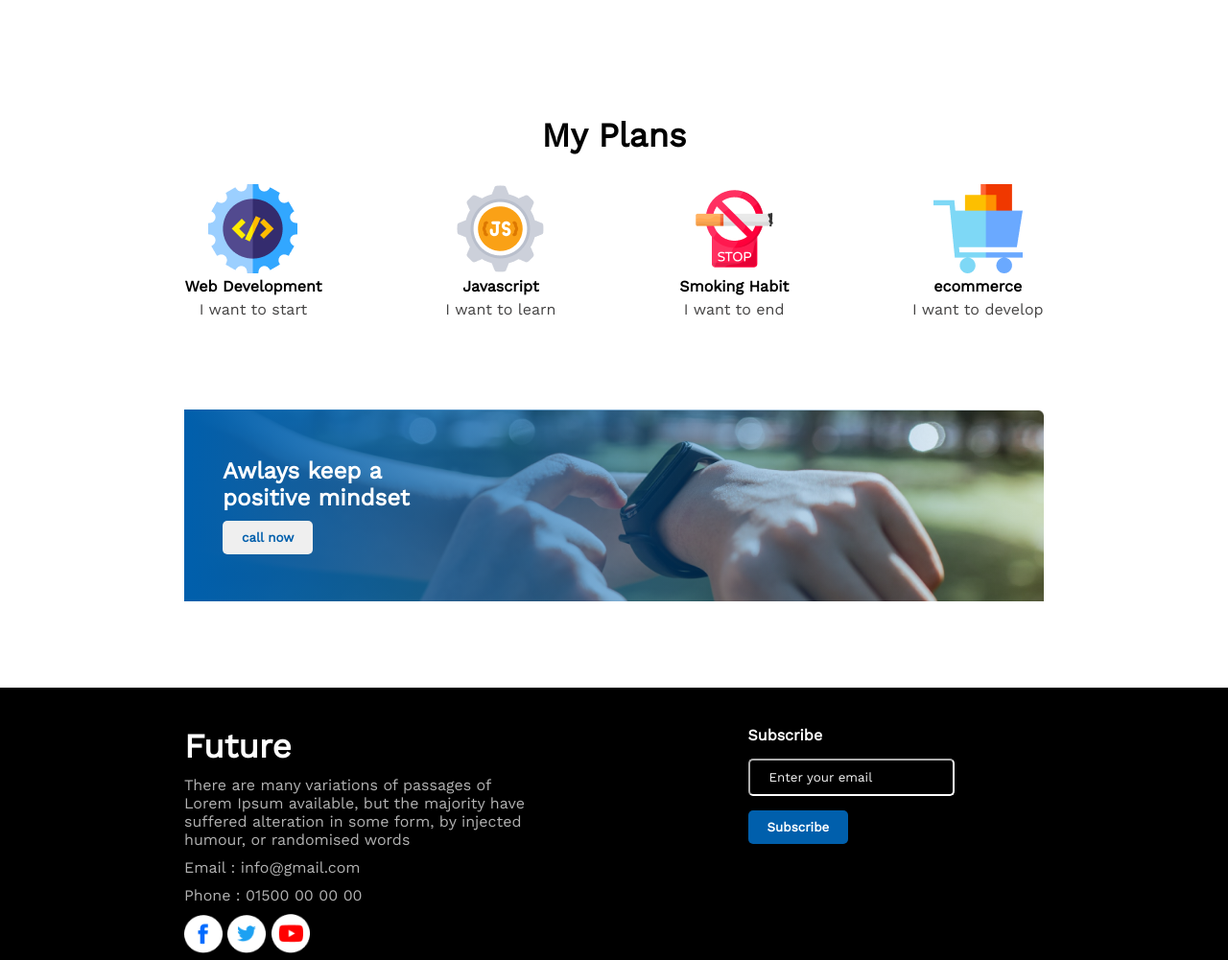
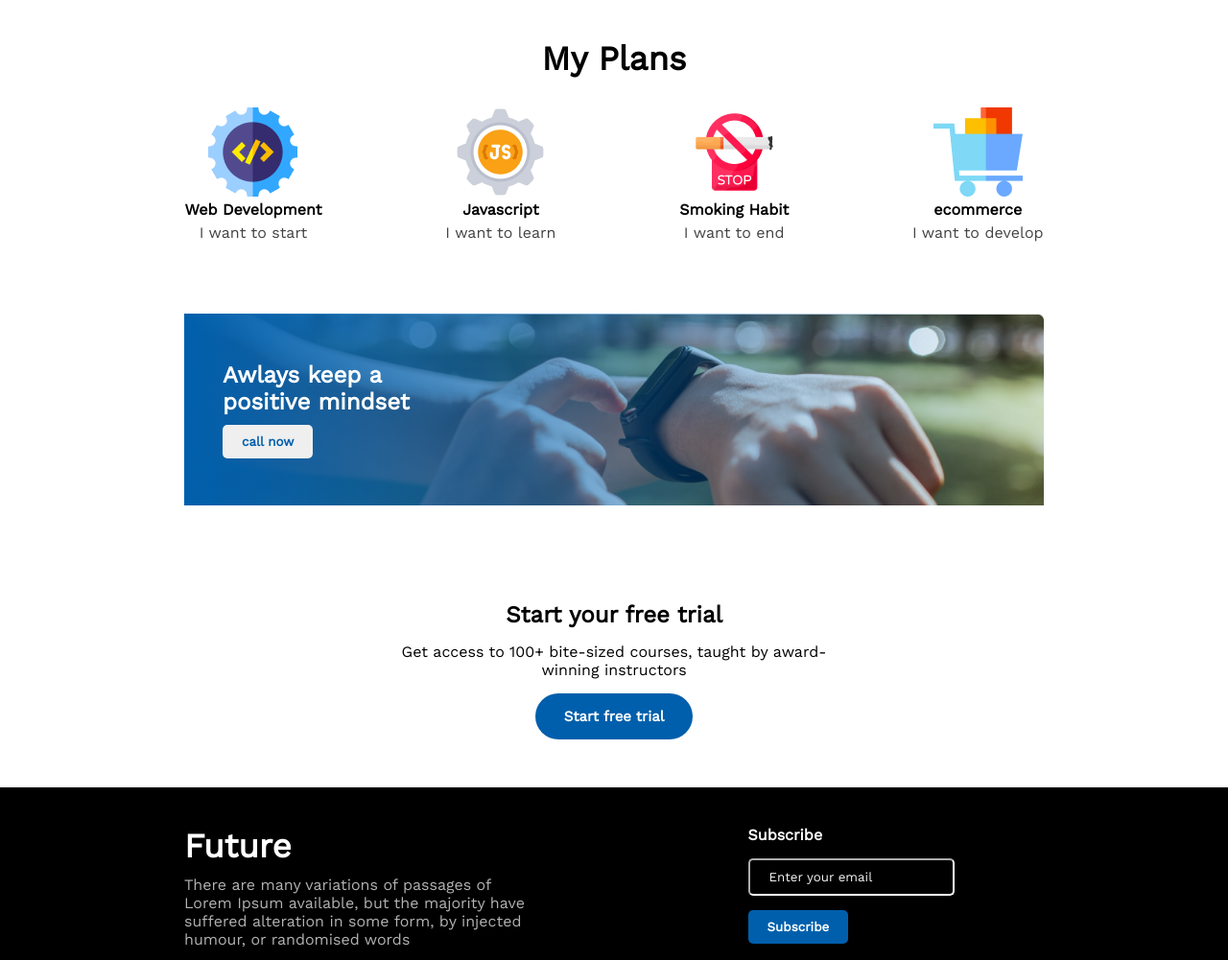
Before and after one commit to tamim964/new-year-new-me, a plain HTML site: page index.html in a window 1280 px wide. Shown: the part 1240-2241 px from the top of the page at 96% size. Drawn offline with nearby package versions, Linux system fonts and the light colour scheme.

Commit message:
additional part done

```diff
--- a/index.html
+++ b/index.html
@@ -114,6 +114,15 @@
             </div>
         </section>
         <!-- /* positive mindset end */ -->
+        <!-- --------trial start-------- -->
+        <section class="trial">
+            <div class="trial-description">
+                <h2>Start your free trial</h2>
+                <p>Get access to 100+ bite-sized courses, taught by award-winning instructors</p>
+                <button>Start free trial</button>
+            </div>
+
+        </section>
     </main>
     <!-- ----foooter start----- -->
     <footer>
--- a/style.css
+++ b/style.css
@@ -51,12 +51,14 @@ header {
     justify-content: center;
     align-items: center;
     width: 70%;
-    margin: 60px auto;
+    height: 550px;
+    margin: 90px auto 0px auto;
+    padding-top: 20px;
 }
 
 .failure-image {
     width: 50%;
-    height: 600px;
+    height: 100%;
     margin-left: 80px;
 }
 
@@ -89,12 +91,12 @@ header {
 /* --------plan start---------- */
 .plan {
     width: 80%;
-    margin: 0 auto;
+    margin: 0 auto 60px auto;
     text-align: center;
 }
 
 .plan h2 {
-    margin: 30px 0;
+    margin: 0px 0 30px 0px;
     font-size: 35px;
 }
 
@@ -119,7 +121,7 @@ header {
     background-image: linear-gradient(to right, rgba(0, 95, 172, 1), rgba(0, 95, 172, 0)), url('images/watch.png');
     background-size: cover;
     width: 70%;
-    margin: 90px auto;
+    margin: 70px auto;
     padding: 40px;
     height: 200px;
 }
@@ -139,7 +141,35 @@ header {
 }
 
 /* positive mindset end */
+/* ----trial start------- */
+.trial {
+    width: 70%;
+    margin: 0 auto 20px auto;
+    text-align: center;
+    padding: 30px 0;
+}
 
+.trial-description {
+    width: 50%;
+    margin: 0 auto;
+}
+
+.trial-description p {
+    margin: 15px 0;
+}
+
+.trial-description button {
+    padding: 15px 30px;
+    border: 0;
+    /* color: rgba(0, 95, 172, 1); */
+    background-color: rgba(0, 95, 172, 1);
+    color: white;
+    font-weight: 700;
+    border-radius: 30px;
+    font-size: 15px;
+}
+
+/* ----trial end----- */
 /* ----footer start------ */
 footer {
     background-color: black;
```
